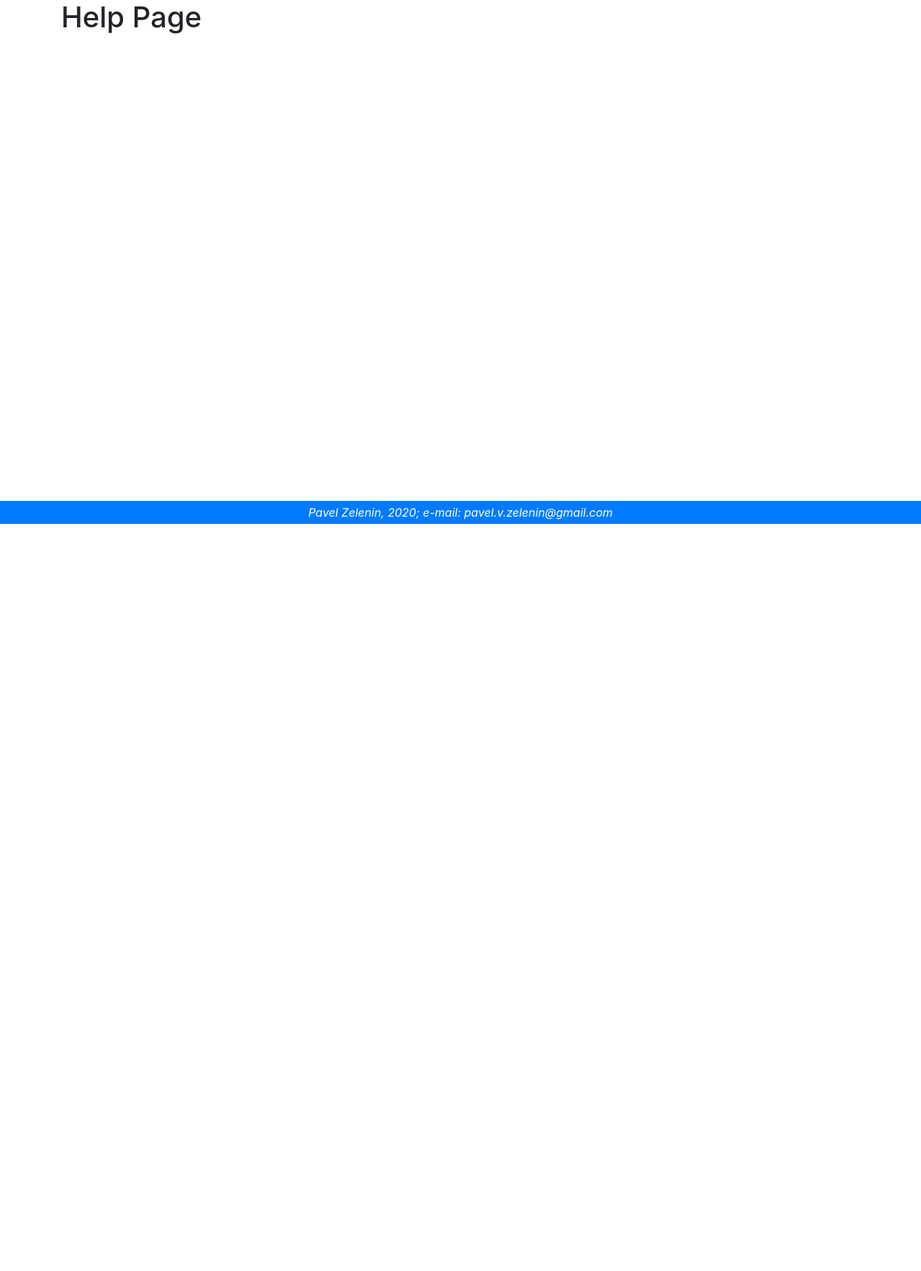
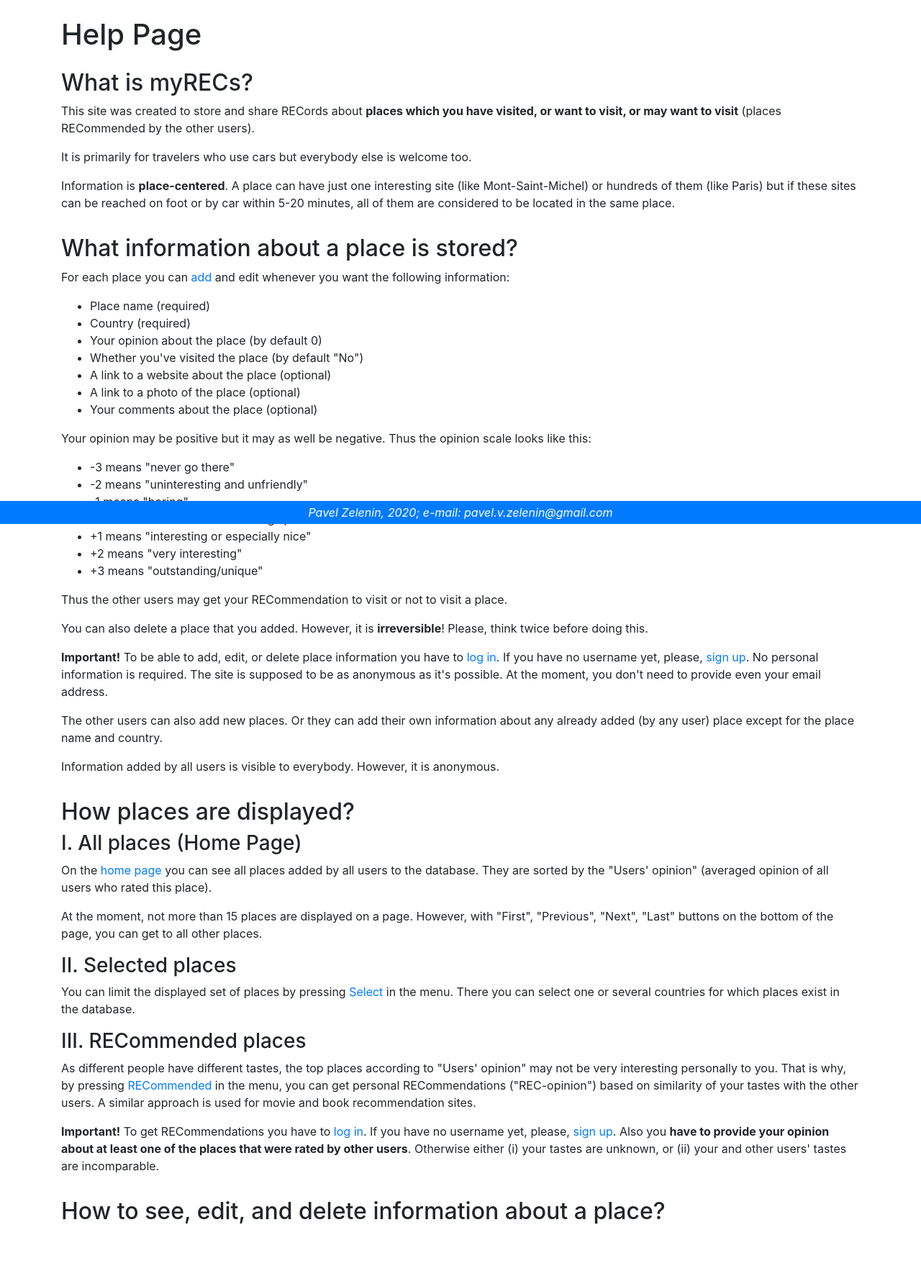
Before and after one commit to pavzel/myRECs, a Flask app: page /help in a window 1280 px wide. Shown: the part 72-1838 px from the top of the page at 72% size. Before the commit the page ends 800 px from the top, so only its background shows below. Run offline with Flask 2, Linux system fonts and the light colour scheme; some libraries are stand-ins or nearby versions.

Commit message:
Added a part to help.html

```diff
--- a/app.py
+++ b/app.py
@@ -385,6 +385,10 @@ def get_selected_places():
 
 @app.route('/recommend')
 def recommend():
+    if 'logged_in_user' in session:
+        editor = session['logged_in_user']
+    else:
+        return redirect(url_for('login', login_problem=False))
     # Get data added by individual users about all places
     # and save them to a dictionary "place_dict"
     place_dict = {}
@@ -408,8 +412,8 @@ def recommend():
                     'opinion': user_in_place['my_opinion']
                 }
     # Separate data of the logged in user from the other users' data
-    my_opinions = user_dict[session['logged_in_user']]
-    user_dict.pop(session['logged_in_user'])
+    my_opinions = user_dict[editor]
+    user_dict.pop(editor)
     # Calculate similarities
     similarity = {}
     for user in user_dict:
@@ -510,7 +514,7 @@ def insert_user():
 def help():
     # Set display parameters
     session['nav_curr'] = ["", "", "", "", "", "active"]
-    return render_template('help.html')
+    return render_template('help.html', session=session)
 
 
 if __name__ == '__main__':
--- a/templates/help.html
+++ b/templates/help.html
@@ -1,13 +1,69 @@
 {% extends 'base.html' %}
 
 {% block content %}
-<br>
-<div class="container">
-    <div class="row my-5">
+<div class="container my-5 pt-5">
+    <div class="row">
         <div class="col">
             <h1>Help Page</h1>
         </div>
     </div>
+    <div class="row my-3">
+        <div class="col">
+            <h2>What is myRECs?</h2>
+            <p>This site was created to store and share RECords about <strong>places which you have visited, or want to visit, or may want to visit</strong> (places RECommended by the other users).</p>
+            <p>It is primarily for travelers who use cars but everybody else is welcome too.</p>
+            <p>Information is <strong>place-centered</strong>. A place can have just one interesting site (like Mont-Saint-Michel) or hundreds of them (like Paris) but if these sites can be reached on foot or by car within 5-20 minutes, all of them are considered to be located in the same place.</p>
+        </div>
+    </div>
+    <div class="row my-3">
+        <div class="col">
+            <h2>What information about a place is stored?</h2>
+            <p>For each place you can <a href="{{ url_for('add_place') }}">add</a> and edit whenever you want the following information:</p>
+            <ul>
+                <li>Place name (required)</li>
+                <li>Country (required)</li>
+                <li>Your opinion about the place (by default 0)</li>
+                <li>Whether you've visited the place (by default "No")</li>
+                <li>A link to a website about the place (optional)</li>
+                <li>A link to a photo of the place (optional)</li>
+                <li>Your comments about the place (optional)</li>
+            </ul>
+            <p>Your opinion may be positive but it may as well be negative. Thus the opinion scale looks like this:</p>
+            <ul>
+                <li>-3 means "never go there"</li>
+                <li>-2 means "uninteresting and unfriendly"</li>
+                <li>-1 means "boring"</li>
+                <li>&ensp;0 means "rather nice but nothing special"</li>
+                <li>+1 means "interesting or especially nice"</li>
+                <li>+2 means "very interesting"</li>
+                <li>+3 means "outstanding/unique"</li>
+            </ul>
+            <p>Thus the other users may get your RECommendation to visit or not to visit a place.</p>
+            <p>You can also delete a place that you added. However, it is <strong>irreversible</strong>! Please, think twice before doing this.</p>
+            <p><strong>Important!</strong> To be able to add, edit, or delete place information you have to <a href="{{ url_for('login', login_problem = False) }}">log in</a>. If you have no username yet, please, <a href="{{ url_for('sign_up', signup_problem=False) }}">sign up</a>. No personal information is required. The site is supposed to be as anonymous as it's possible. At the moment, you don't need to provide even your email address.</p>
+            <p>The other users can also add new places. Or they can add their own information about any already added (by any user) place except for the place name and country.</p>
+            <p>Information added by all users is visible to everybody. However, it is anonymous.</p>
+        </div>
+    </div>
+    <div class="row my-3">
+        <div class="col">
+            <h2>How places are displayed?</h2>
+            <h3>I. All places (Home Page)</h3>
+            <p>On the <a href="{{ url_for('get_all_places') }}">home page</a> you can see all places added by all users to the database. They are sorted by the "Users' opinion" (averaged opinion of all users who rated this place).</p>
+            <p>At the moment, not more than 15 places are displayed on a page. However, with "First", "Previous", "Next", "Last" buttons on the bottom of the page, you can get to all other places.</p>
+            <h3>II. Selected places</h3>
+            <p>You can limit the displayed set of places by pressing <a href="{{ url_for('select') }}">Select</a> in the menu. There you can select one or several countries for which places exist in the database.</p>
+            <h3>III. RECommended places</h3>
+            <p>As different people have different tastes, the top places according to "Users' opinion" may not be very interesting personally to you. That is why, by pressing <a href="{{ url_for('recommend') }}">RECommended</a> in the menu, you can get personal RECommendations ("REC-opinion") based on similarity of your tastes with the other users. A similar approach is used for movie and book recommendation sites.</p>
+            <p><strong>Important!</strong> To get RECommendations you have to <a href="{{ url_for('login', login_problem = False) }}">log in</a>. If you have no username yet, please, <a href="{{ url_for('sign_up', signup_problem=False) }}">sign up</a>. Also you <strong>have to provide your opinion about at least one of the places that were rated by other users</strong>. Otherwise either (i) your tastes are unknown, or (ii) your and other users' tastes are incomparable.</p>
+        </div>
+    </div>
+    <div class="row my-3">
+        <div class="col">
+            <h2>How to see, edit, and delete information about a place?</h2>
+            <p></p>
+        </div>
+    </div>
 </div>
-<br>
+
 {% endblock %}
```
